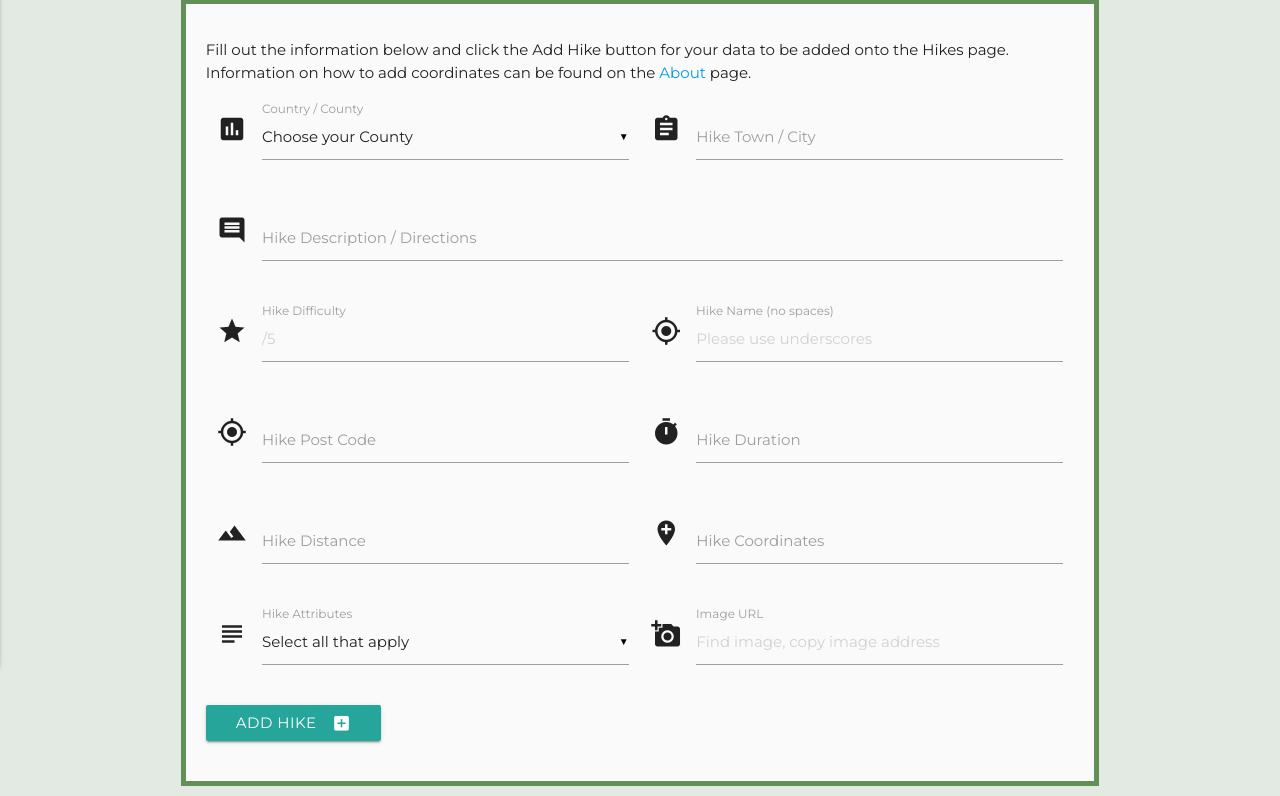
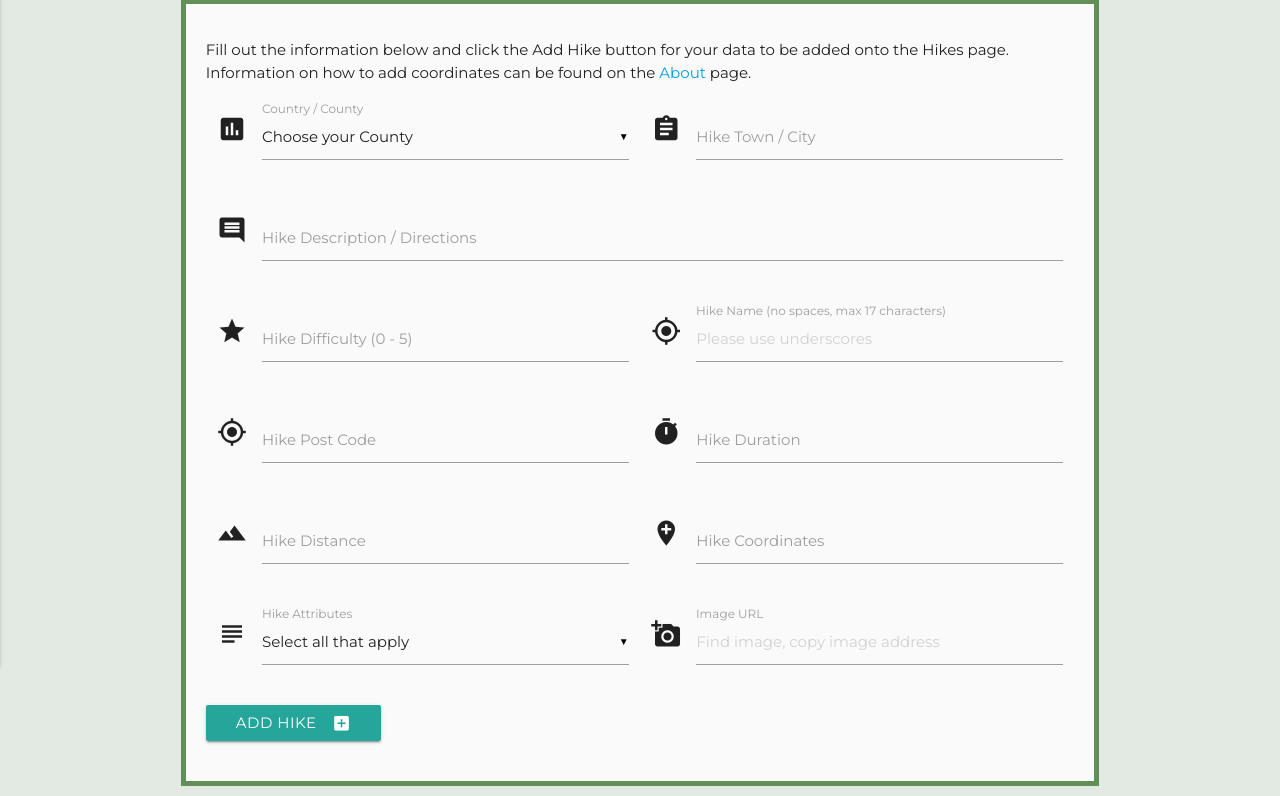
Before and after one commit to JonWil91/Lets-Hike, a Flask app: page /addhikes in a window 1280 px wide. Shown: the part 194-990 px from the top of the page. Run offline with Flask 2, Linux system fonts and the light colour scheme; data that the repository does not hold is empty; some libraries are stand-ins or nearby versions.

Commit message:
Added min/max numbers for difficulty field, clarified max characters for hike name

```diff
--- a/templates/addhikes.html
+++ b/templates/addhikes.html
@@ -46,13 +46,13 @@
 			<div class="row">
 				<div class="input-field col s12 m6">
 					<i class="material-icons prefix">grade</i>
-					<input min="0" max="5" name="hike_difficulty" id="hike_difficulty" type="number" placeholder="/5">
-					<label for="icon_telephone">Hike Difficulty</label>
+					<input min="0" max="5" name="hike_difficulty" id="hike_difficulty" type="number">
+					<label for="icon_telephone">Hike Difficulty (0 - 5)</label>
 				</div>
 				<div class="input-field col s12 m6">
 					<i class="material-icons prefix">my_location</i>
 					<input pattern="[^\s]+" maxlength="17" name="hike_name" id="hike_name" type="text" placeholder="Please use underscores" required>
-					<label for="icon_telephone">Hike Name (no spaces)</label>
+					<label for="icon_telephone">Hike Name (no spaces, max 17 characters)</label>
 				</div>
 			</div>
 			<div class="row">
--- a/templates/edithike.html
+++ b/templates/edithike.html
@@ -55,13 +55,13 @@
 			<div class="row">
 				<div class="input-field col s12 m6">
 					<i class="material-icons prefix">grade</i>
-					<input name="hike_difficulty" id="hike_difficulty" type="text" value="{{hike.hike_difficulty}}">
-					<label for="icon_telephone">Hike Difficulty</label>
+					<input min="0" max="5" name="hike_difficulty" id="hike_difficulty" type="number" value="{{hike.hike_difficulty}}">
+					<label for="icon_telephone">Hike Difficulty (0 - 5)</label>
 				</div>
 				<div class="input-field col s12 m6">
 					<i class="material-icons prefix">my_location</i>
 					<input name="hike_name" maxlength="17" id="hike_name" type="text" value="{{hike.hike_name}}">
-					<label for="icon_telephone">Hike Name</label>
+					<label for="icon_telephone">Hike Name (no spaces, max 17 characters)</label>
 				</div>
 			</div>
 			<div class="row">
--- a/templates/viewhike.html
+++ b/templates/viewhike.html
@@ -13,7 +13,7 @@
 				<p id="county" name="county_name">
 					<strong>County:</strong> {{hike.county_name}}
 				</p>
-				<p><strong>Difficulty:</strong> {{hike.hike_difficulty}}</p>
+				<p><strong>Difficulty:</strong> {{hike.hike_difficulty}}/5</p>
 				<p><strong>Hike Description / Directions:</strong> {{hike.hike_description}}</p>
 				<p><strong>Hike Duration:</strong> {{hike.hike_duration}}</p>
 				<p><strong>Hike Distance:</strong> {{hike.hike_distance}}</p>
```
